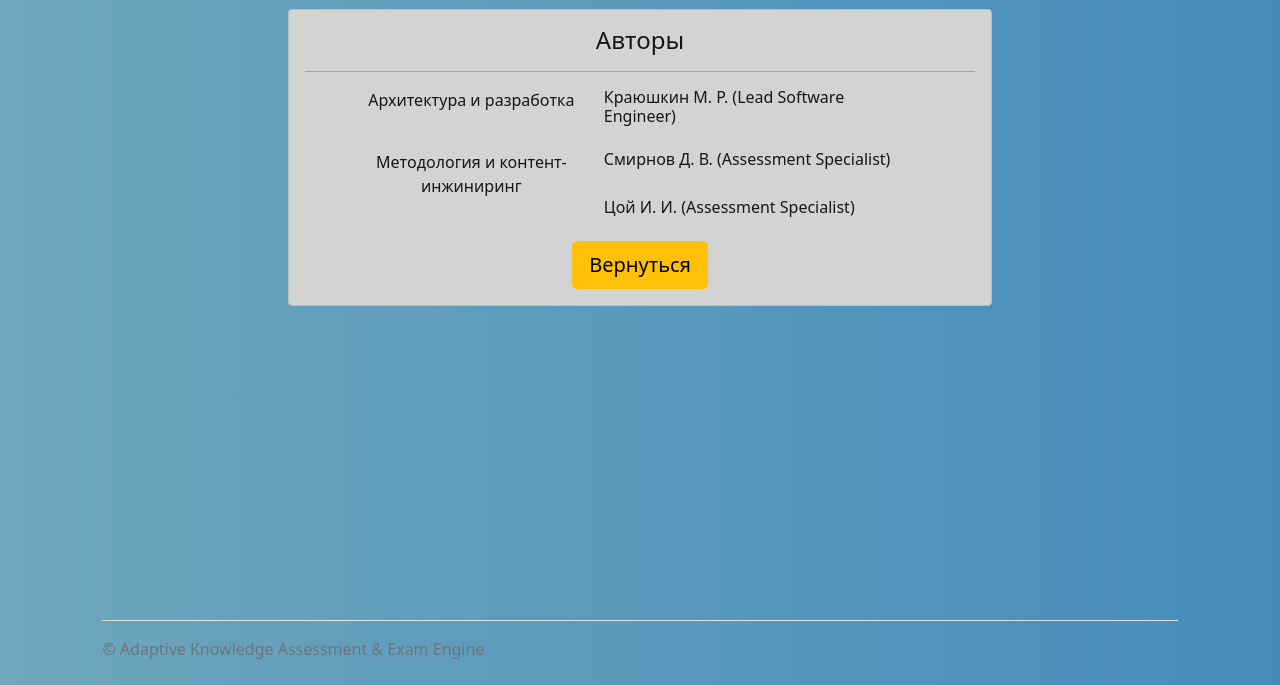
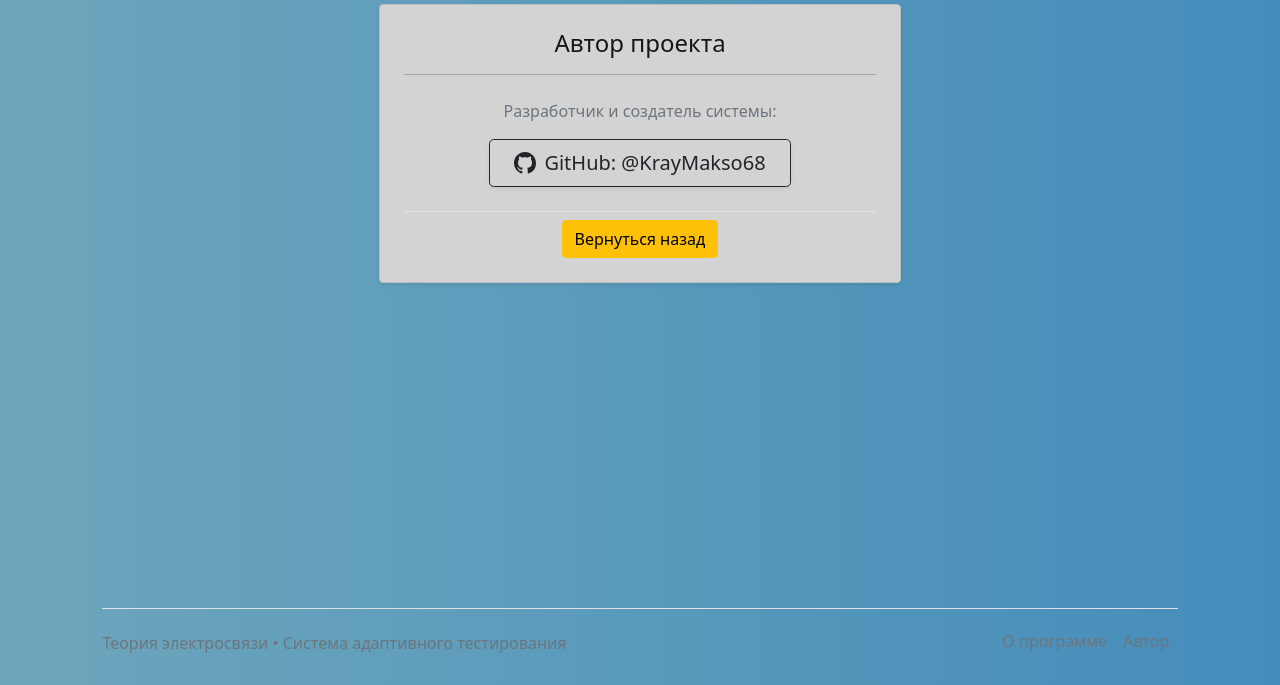
Before and after one commit to KrayMakso68/quiztes, a Django app: page /author/ in a window 1280 px wide. Shown: the part 115-800 px from the top of the page. Run offline with Django 4.2, Linux system fonts and the light colour scheme; parts of the project's set-up code (start-up, migrations or seed data) failed here and were passed over; some libraries are stand-ins or nearby versions.

Commit message:
feat(ui): update branding to Telecommunication Theory, redesign telecom logo, and add GitHub profile link

```diff
--- a/templates/main/Results.html
+++ b/templates/main/Results.html
@@ -65,12 +65,12 @@
 
 {% block footer %}
     <footer class="footer d-flex flex-wrap justify-content-between align-items-center border-top py-3 my-2" id="footer">
-        <p class="col-auto mb-0 text-muted">© Adaptive Knowledge Assessment & Exam Engine</p>
+        <p class="col-auto mb-0 text-muted">Теория электросвязи • Система адаптивного тестирования</p>
 
         <ul class="nav col-auto justify-content-end">
             <li class="nav-item"><a href="{% url 'view-about' %}" class="nav-link px-2 pt-1 text-muted">О программе</a>
             </li>
-            <li class="nav-item"><a href="{% url 'view-author' %}" class="nav-link px-2 pt-1 text-muted">Авторы</a></li>
+            <li class="nav-item"><a href="{% url 'view-author' %}" class="nav-link px-2 pt-1 text-muted">Автор</a></li>
         </ul>
     </footer>
 {% endblock %}
--- a/templates/main/about.html
+++ b/templates/main/about.html
@@ -17,7 +17,7 @@
                             <hr>
                             <div class="row justify-content-sm-center">
                                 <div class="col-8">
-                                    <h6 class="mb-4">Система разработана для проведения комплексного тестирования, квалификационной оценки и автоматизированного контроля знаний сотрудников и технических специалистов.</h6>
+                                    <h6 class="mb-4">Система разработана для проведения комплексного тестирования, квалификационной оценки и автоматизированного контроля знаний по дисциплине «Теория электросвязи» (ТЭС).</h6>
                                     <a href="{{ return_path }}"
                                        class="btn btn-warning btn-lg" role="button">Вернуться</a>
                                 </div>
@@ -138,8 +138,10 @@
 
 {% block footer %}
     <footer class="footer d-flex flex-wrap justify-content-between align-items-center border-top py-3 my-2" id="footer">
-        <p class="col-auto mb-0 text-muted">© Adaptive Knowledge Assessment & Exam Engine</p>
+        <p class="col-auto mb-0 text-muted">Теория электросвязи • Система адаптивного тестирования</p>
         <ul class="nav col-auto justify-content-end">
+            <li class="nav-item"><a href="{% url 'view-about' %}" class="nav-link px-2 pt-1 text-muted">О программе</a></li>
+            <li class="nav-item"><a href="{% url 'view-author' %}" class="nav-link px-2 pt-1 text-muted">Автор</a></li>
         </ul>
     </footer>
 {% endblock %}
--- a/templates/main/author.html
+++ b/templates/main/author.html
@@ -2,43 +2,29 @@
 {% load static %}
 
 {% block title %}
-    О программе
+    Автор проекта
 {% endblock %}
 
 {% block content %}
     <form method="post">
         {% csrf_token %}
-        <div class="container" style="margin-top: 2%;">
+        <div class="container" style="margin-top: 3%;">
             <div class="row justify-content-center">
-                <div class="col-8">
-                    <div class="alert alert-dark mb-5" role="alert">
-                        <div class="container text-center p-0">
-                            <h4 class="alert-heading">Авторы</h4>
-                            <hr>
-                            <div class="row justify-content-sm-center">
-                                <div class="col-10">
-                                    <div class="row justify-content-around">
-                                        <div class="col-5">
-                                            Архитектура и разработка
-                                        </div>
-                                        <div class="col-7 text-start">
-                                            <h6>Краюшкин М. Р. (Lead Software Engineer)</h6>
-                                        </div>
-                                        <div class="col-5 mt-3">
-                                            Методология и контент-инжиниринг
-                                        </div>
-                                        <div class="col-7 text-start mt-3">
-                                            <h6>Смирнов Д. В. (Assessment Specialist)</h6>
-                                        </div>
-                                        <div class="col-5"></div>
-                                        <div class="col-7 text-start">
-                                            <h6>Цой И. И. (Assessment Specialist)</h6>
-                                        </div>
-                                    </div>
-                                    <a href="{{ return_path }}"
-                                       class="btn btn-warning btn-lg mt-3" role="button">Вернуться</a>
-                                </div>
-                            </div>
+                <div class="col-md-7 col-lg-6">
+                    <div class="alert alert-dark shadow-sm mb-5 text-center p-4" role="alert">
+                        <h4 class="alert-heading mb-3">Автор проекта</h4>
+                        <hr>
+                        <div class="my-4">
+                            <p class="text-muted mb-3">Разработчик и создатель системы:</p>
+                            <a href="https://github.com/KrayMakso68" target="_blank" rel="noopener noreferrer" class="btn btn-outline-dark btn-lg d-inline-flex align-items-center gap-2 px-4 shadow-sm">
+                                <svg xmlns="http://www.w3.org/2000/svg" width="22" height="22" fill="currentColor" class="bi bi-github" viewBox="0 0 16 16">
+                                    <path d="M8 0C3.58 0 0 3.58 0 8c0 3.54 2.29 6.53 5.47 7.59.4.07.55-.17.55-.38 0-.19-.01-.82-.01-1.49-2.01.37-2.53-.49-2.69-.94-.09-.23-.48-.94-.82-1.13-.28-.15-.68-.52-.01-.53.63-.01 1.08.58 1.23.82.72 1.21 1.87.87 2.33.66.07-.52.28-.87.51-1.07-1.78-.2-3.64-.89-3.64-3.95 0-.87.31-1.59.82-2.15-.08-.2-.36-1.02.08-2.12 0 0 .67-.21 2.2.82.64-.18 1.32-.27 2-.27s1.36.09 2 .27c1.53-1.04 2.2-.82 2.2-.82.44 1.1.16 1.92.08 2.12.51.56.82 1.27.82 2.15 0 3.07-1.87 3.75-3.65 3.95.29.25.54.73.54 1.48 0 1.07-.01 1.93-.01 2.2 0 .21.15.46.55.38A8.01 8.01 0 0 0 16 8c0-4.42-3.58-8-8-8"/>
+                                </svg>
+                                <span>GitHub: @KrayMakso68</span>
+                            </a>
+                        </div>
+                        <div class="mt-4 pt-2 border-top">
+                            <a href="{{ return_path }}" class="btn btn-warning" role="button">Вернуться назад</a>
                         </div>
                     </div>
                 </div>
@@ -49,8 +35,10 @@
 
 {% block footer %}
      <footer class="footer d-flex flex-wrap justify-content-between align-items-center border-top py-3 my-2" id="footer">
-        <p class="col-auto mb-0 text-muted">© Adaptive Knowledge Assessment & Exam Engine</p>
+        <p class="col-auto mb-0 text-muted">Теория электросвязи • Система адаптивного тестирования</p>
         <ul class="nav col-auto justify-content-end">
+            <li class="nav-item"><a href="{% url 'view-about' %}" class="nav-link px-2 pt-1 text-muted">О программе</a></li>
+            <li class="nav-item"><a href="{% url 'view-author' %}" class="nav-link px-2 pt-1 text-muted">Автор</a></li>
         </ul>
     </footer>
 {% endblock %}
--- a/templates/main/index.html
+++ b/templates/main/index.html
@@ -110,11 +110,11 @@
 
 {% block footer %}
     <footer class="footer d-flex flex-wrap justify-content-between align-items-center py-2 my-0 border-top" id="footer">
-        <p class="col-auto my-0 pt-0 text-muted">© Adaptive Knowledge Assessment & Exam Engine</p>
+        <p class="col-auto my-0 pt-0 text-muted">Теория электросвязи • Система адаптивного тестирования</p>
 
         <ul class="nav col-auto justify-content-end">
             <li class="nav-item"><a href="{% url 'view-about' %}" class="nav-link px-2 pt-1 text-muted">О программе</a></li>
-            <li class="nav-item"><a href="{% url 'view-author' %}" class="nav-link px-2 pt-1 text-muted">Авторы</a></li>
+            <li class="nav-item"><a href="{% url 'view-author' %}" class="nav-link px-2 pt-1 text-muted">Автор</a></li>
         </ul>
     </footer>
 {% endblock %}
--- a/templates/main/layout.html
+++ b/templates/main/layout.html
@@ -16,9 +16,10 @@
     <div id="header" style=" border-bottom: 8px solid transparent; box-shadow: 0 0 8px rgba(0, 0, 0, 0.3);">
         <nav class="navbar" style="background-color: #e3f2fd;">
             <div class="container-fluid">
-                <a class="navbar-brand d-flex align-items-center" href="{% url 'home' %}" style="margin-left: 10%; font-size: 28px;">
-                    <img src="{% static 'main/img/logo.svg' %}" alt="Logo" width="90" class="img-fluid me-3">
-                    <span>Adaptive Assessment Portal</span>
+                <a class="navbar-brand d-flex align-items-center" href="{% url 'home' %}" style="margin-left: 8%; font-size: 24px;">
+                    <img src="{% static 'main/img/logo.svg' %}" alt="Логотип ТЭС" width="52" height="52" class="img-fluid me-3">
+                    <span class="fw-semibold text-dark">Теория электросвязи</span>
+                    <span class="text-muted fs-6 ms-2 d-none d-md-inline">• Система тестирования знаний</span>
                 </a>
             </div>
         </nav>
```
Also changed, not shown: README.ru.md (+2 -2 lines), README.md, main/static/main/img/logo.svg.
